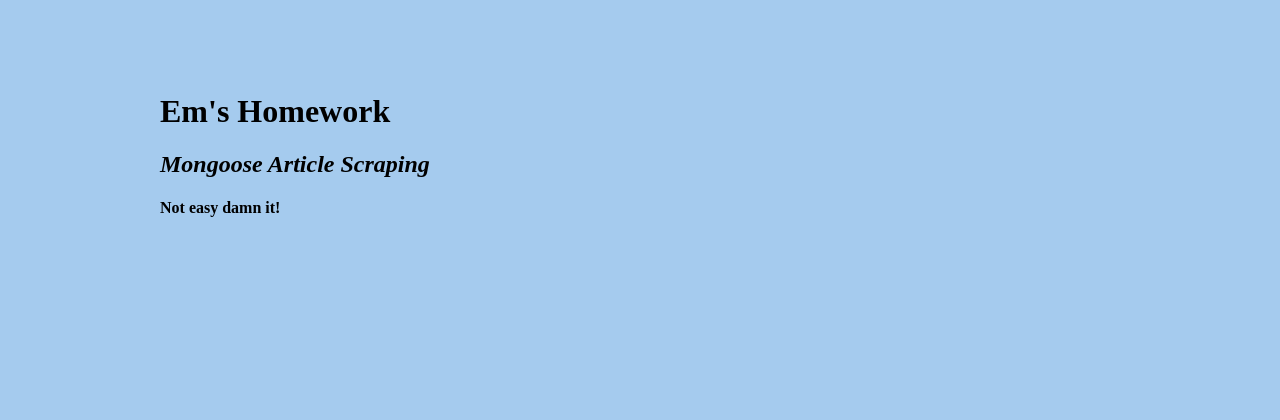
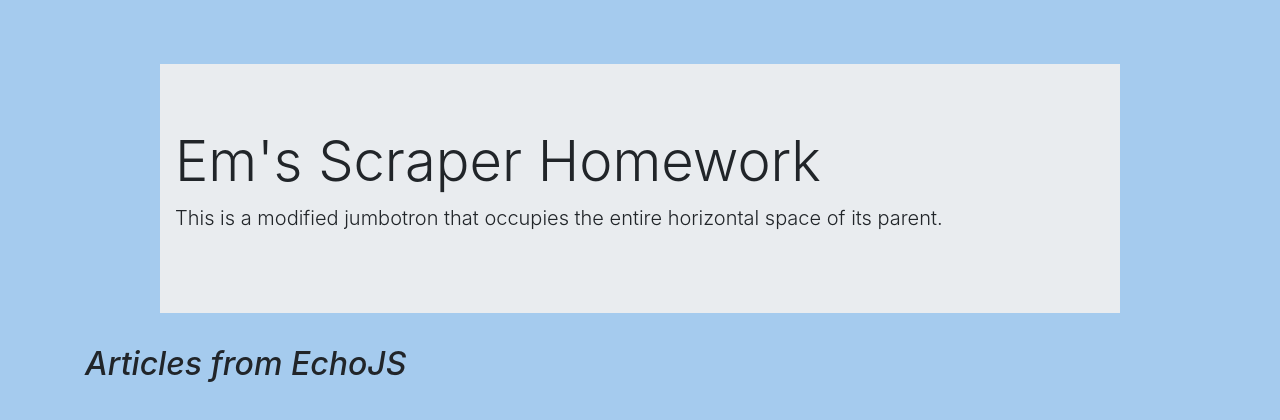
Before and after one commit to SanDiegoEMG/MongooseArticles, a website: page public/src/views/index.html in a window 1280 px wide. Drawn offline with nearby package versions, Linux system fonts and the light colour scheme; files that its build step writes are made by us from their sources; no server answers; files whose address does not match are found by name; a web font is replaced by a local one.

Commit message:
activated bootstrap

```diff
--- a/public/src/css/style.css
+++ b/public/src/css/style.css
@@ -21,18 +21,20 @@ body {
     width: 30%;
 }
 
-textarea, input {
+
+
+/* textarea, input {
     display: block;
     width: 100%;
     background-color: #FCF5C7;
-}
+} */
 
-input {
+/* input {
     height: 36px;
     font-size: 24px;
-}
+} */
 
-textarea {
+/* textarea {
     height: 200px;
     font-size: 18px;
-}
+} */
--- a/public/src/views/index.html
+++ b/public/src/views/index.html
@@ -3,20 +3,34 @@
 
 <head>
     <meta charset="UTF-8">
+    <!-- Bootstrap core CSS -->
+    <link rel="stylesheet" href="https://stackpath.bootstrapcdn.com/bootstrap/4.2.1/css/bootstrap.min.css" integrity="sha384-GJzZqFGwb1QTTN6wy59ffF1BuGJpLSa9DkKMp0DgiMDm4iYMj70gZWKYbI706tWS"
+        crossorigin="anonymous">
+    <!--Google Fonts-->
+    <link href="https://fonts.googleapis.com/css?family=Averia+Libre|Charmonman|Mogra|Satisfy" rel="stylesheet">
     <title>Articles</title>
     <link rel="stylesheet" type="text/css" href="./src/css/style.css">
 </head>
 
 <body>
     <div id="wrapper">
-        <h1>Em's Homework</h1>
-        <h2><i> Mongoose Article Scraping</i></h2>
-        <h4>Not easy damn it!</h4>
+        <div class="jumbotron jumbotron-fluid">
+            <div class="container">
+                <h1 class="display-4">Em's Scraper Homework</h1>
+                <p class="lead">This is a modified jumbotron that occupies the entire horizontal space of its parent.</p>
+            </div>
+        </div>
+    </div>
+
+    <div class="container">
+        <h2><i> Articles from EchoJS</i></h2>
         <div id="articles"></div>
         <div id="notes"></div>
     </div>
+
     <script src="https://cdnjs.cloudflare.com/ajax/libs/jquery/3.2.1/jquery.min.js"></script>
     <script src="./src/js/app.js"></script>
+
 </body>
 
 </html>
```
